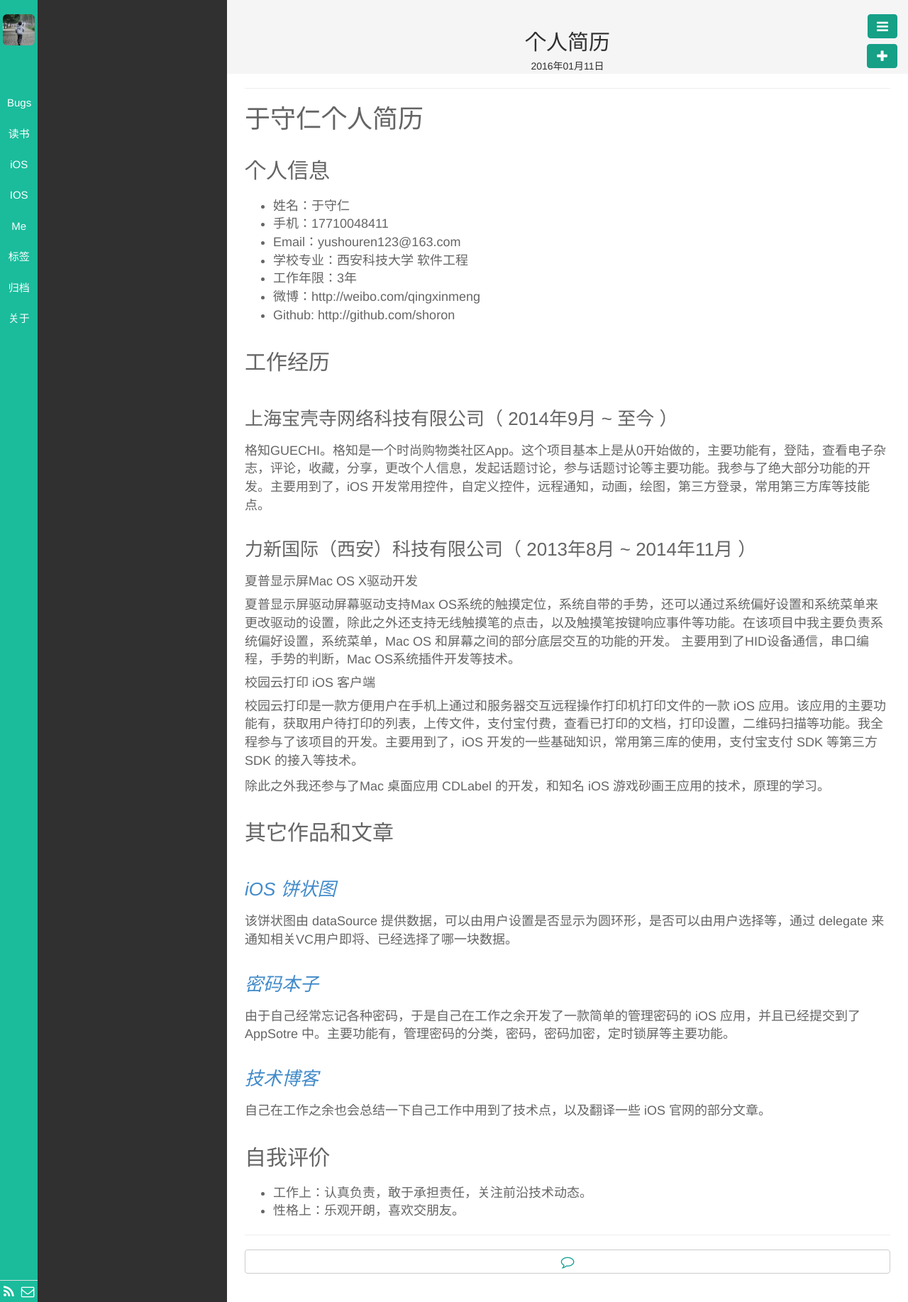
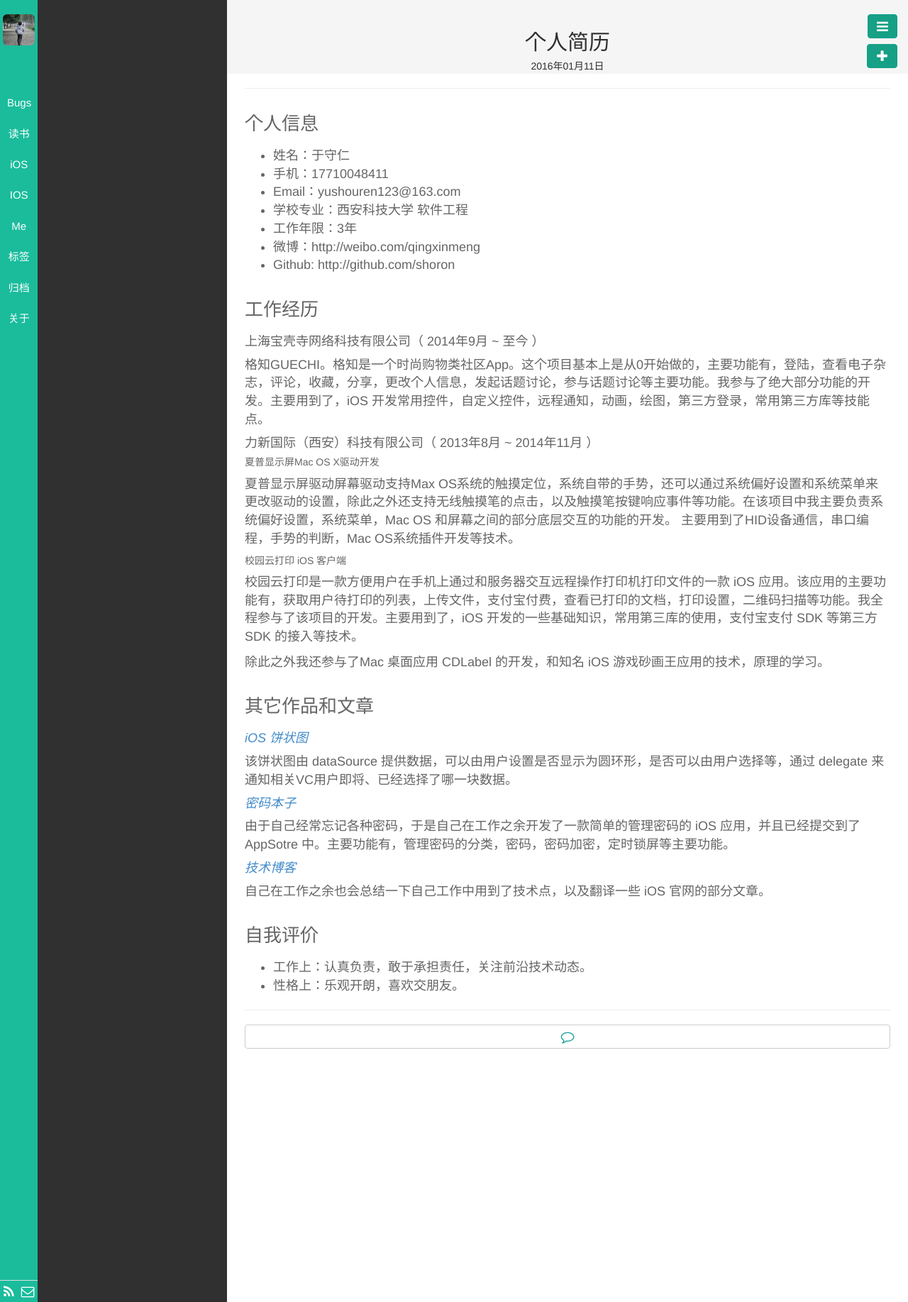
Before and after one commit to shoron/shoron.github.io, a Jekyll site: the page built from _posts/IOS/2016-01-11-Resume.md, in a window 1280 px wide. Shown: the whole page at 71% size. Built offline with Jekyll 4.4.1, drawn with Linux system fonts in a browser that asks for light colours; nearby versions of some CDN libraries; library files that are not in the unit come from our copies; Markdown is read by kramdown in place of the engine named in the settings.

Commit message:
modify resume font

```diff
--- a/_posts/IOS/2016-01-11-Resume.md
+++ b/_posts/IOS/2016-01-11-Resume.md
@@ -7,9 +7,7 @@ keywords:
 description:
 ---
 
-# 于守仁个人简历 ##
-
-## 个人信息
+### 个人信息
 
 - 姓名：于守仁
 - 手机：17710048411
@@ -19,36 +17,36 @@ description:
 - 微博：http://weibo.com/qingxinmeng
 - Github: http://github.com/shoron
 
-## 工作经历
+### 工作经历
 
-### 上海宝壳寺网络科技有限公司（ 2014年9月 ~ 至今 ）
+#### 上海宝壳寺网络科技有限公司（ 2014年9月 ~ 至今 ）
 
 格知GUECHI。格知是一个时尚购物类社区App。这个项目基本上是从0开始做的，主要功能有，登陆，查看电子杂志，评论，收藏，分享，更改个人信息，发起话题讨论，参与话题讨论等主要功能。我参与了绝大部分功能的开发。主要用到了，iOS 开发常用控件，自定义控件，远程通知，动画，绘图，第三方登录，常用第三方库等技能点。
 
-### 力新国际（西安）科技有限公司（ 2013年8月 ~ 2014年11月 ）
+#### 力新国际（西安）科技有限公司（ 2013年8月 ~ 2014年11月 ）
 
-#### 夏普显示屏Mac OS X驱动开发  ####
+##### 夏普显示屏Mac OS X驱动开发  ####
 
 夏普显示屏驱动屏幕驱动支持Max OS系统的触摸定位，系统自带的手势，还可以通过系统偏好设置和系统菜单来更改驱动的设置，除此之外还支持无线触摸笔的点击，以及触摸笔按键响应事件等功能。在该项目中我主要负责系统偏好设置，系统菜单，Mac OS 和屏幕之间的部分底层交互的功能的开发。 主要用到了HID设备通信，串口编程，手势的判断，Mac OS系统插件开发等技术。
 
-#### 校园云打印 iOS 客户端
+##### 校园云打印 iOS 客户端
 校园云打印是一款方便用户在手机上通过和服务器交互远程操作打印机打印文件的一款 iOS 应用。该应用的主要功能有，获取用户待打印的列表，上传文件，支付宝付费，查看已打印的文档，打印设置，二维码扫描等功能。我全程参与了该项目的开发。主要用到了，iOS 开发的一些基础知识，常用第三库的使用，支付宝支付 SDK 等第三方 SDK 的接入等技术。
 
 除此之外我还参与了Mac 桌面应用 CDLabel 的开发，和知名 iOS 游戏砂画王应用的技术，原理的学习。
 
-## 其它作品和文章 ##
+### 其它作品和文章 ###
 
-### [*iOS 饼状图*](https://github.com/shoron/PieChartView)
+#### [*iOS 饼状图*](https://github.com/shoron/PieChartView)
 该饼状图由 dataSource 提供数据，可以由用户设置是否显示为圆环形，是否可以由用户选择等，通过 delegate 来通知相关VC用户即将、已经选择了哪一块数据。
 
-### [*密码本子*](http://www.foobar.top/PasswordManager)
+#### [*密码本子*](http://www.foobar.top/PasswordManager)
 由于自己经常忘记各种密码，于是自己在工作之余开发了一款简单的管理密码的 iOS 应用，并且已经提交到了 AppSotre 中。主要功能有，管理密码的分类，密码，密码加密，定时锁屏等主要功能。
 
-### [*技术博客*](jhttp://github.com)
+#### [*技术博客*](jhttp://github.com)
 
 自己在工作之余也会总结一下自己工作中用到了技术点，以及翻译一些 iOS 官网的部分文章。
 
-## 自我评价
+### 自我评价
 
 - 工作上：认真负责，敢于承担责任，关注前沿技术动态。
 - 性格上：乐观开朗，喜欢交朋友。
```
